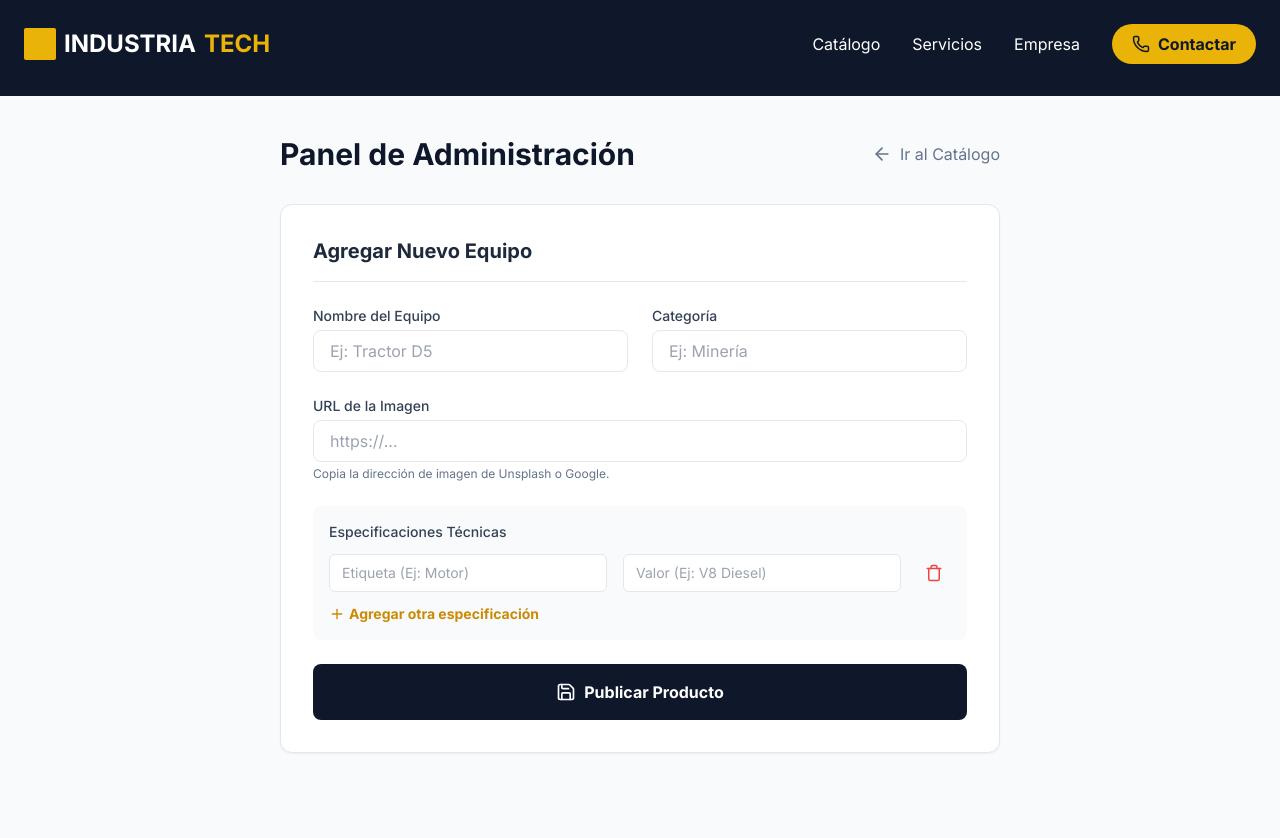
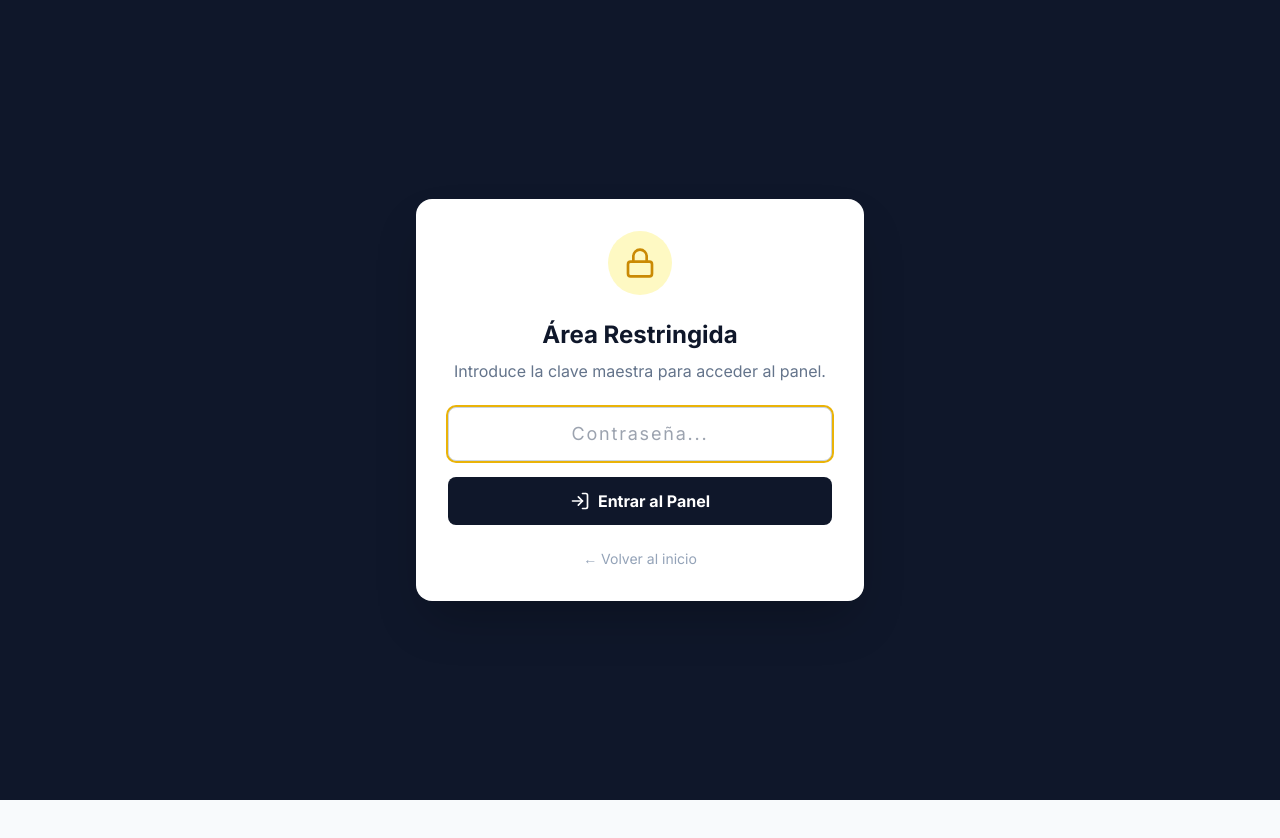
Before and after one commit to Javaldo/plataforma-web, a Next.js app in the folder frontend/: page /admin in a window 1280 px wide. Shown: the top 838 px of the page. After the commit the page ends 800 px from the top, so only its background shows below. Built offline with nearby package versions, Linux system fonts and the light colour scheme.

Commit message:
agregando contraseña de seguridad al panel de admin

```diff
--- a/frontend/src/app/admin/page.tsx
+++ b/frontend/src/app/admin/page.tsx
@@ -1,57 +1,86 @@
 "use client";
-import { useState } from 'react';
-import { Plus, Trash, Save, ArrowLeft } from 'lucide-react';
+import { useState, useEffect } from 'react';
+import { Plus, Trash, Save, ArrowLeft, Lock, LogIn } from 'lucide-react';
 import Link from 'next/link';
 import Navbar from '@/src/components/Navbar';
 
 export default function AdminPage() {
+    // --- ESTADO DE SEGURIDAD ---
+    const [isAuthorized, setIsAuthorized] = useState(false);
+    const [passwordInput, setPasswordInput] = useState("");
+    const [authError, setAuthError] = useState(false);
+
+    // --- ESTADO DEL FORMULARIO (Lo que ya tenías) ---
     const [isLoading, setIsLoading] = useState(false);
-
-    // Estado del formulario
     const [formData, setFormData] = useState({
         name: '',
         category: '',
         image: '',
     });
-
-    // Estado para las especificaciones dinámicas
     const [specs, setSpecs] = useState([{ label: '', value: '' }]);
 
-    // Manejar cambios en inputs normales
+    // Verificar si ya inició sesión antes (persistencia básica)
+    useEffect(() => {
+        const savedAuth = localStorage.getItem("adminAuth");
+        if (savedAuth === "true") {
+            setIsAuthorized(true);
+        }
+    }, []);
+
+    // FUNCIÓN PARA LOGIN
+    const handleLogin = (e: React.FormEvent) => {
+        e.preventDefault();
+        // Compara con la variable de entorno
+        if (passwordInput === process.env.NEXT_PUBLIC_ADMIN_PASSWORD) {
+            setIsAuthorized(true);
+            setAuthError(false);
+            localStorage.setItem("adminAuth", "true"); // Guardar sesión
+        } else {
+            setAuthError(true);
+            setPasswordInput(""); // Limpiar campo
+        }
+    };
+
+    // FUNCIÓN PARA CERRAR SESIÓN
+    const handleLogout = () => {
+        setIsAuthorized(false);
+        localStorage.removeItem("adminAuth");
+    };
+
+    // ... (Tus funciones de formulario anteriores: handleChange, etc.)
     const handleChange = (e: React.ChangeEvent<HTMLInputElement>) => {
         setFormData({ ...formData, [e.target.name]: e.target.value });
     };
 
-    // Manejar cambios en las especificaciones
     const handleSpecChange = (index: number, field: 'label' | 'value', value: string) => {
         const newSpecs = [...specs];
         newSpecs[index][field] = value;
         setSpecs(newSpecs);
     };
 
-    // Agregar una nueva fila de especificación
     const addSpec = () => {
         setSpecs([...specs, { label: '', value: '' }]);
     };
 
-    // Eliminar una fila de especificación
     const removeSpec = (index: number) => {
         const newSpecs = specs.filter((_, i) => i !== index);
         setSpecs(newSpecs);
     };
 
-    // ENVIAR AL BACKEND
     const handleSubmit = async (e: React.FormEvent) => {
         e.preventDefault();
         setIsLoading(true);
 
+        // Usamos la variable de entorno para la URL de la API también
+        const API_URL = process.env.NEXT_PUBLIC_API_URL || 'http://localhost:4000/api';
+
         const productToSave = {
             ...formData,
-            specs: specs.filter(s => s.label && s.value) // Limpiar vacíos
+            specs: specs.filter(s => s.label && s.value)
         };
 
         try {
-            const res = await fetch('http://localhost:4000/api/products', {
+            const res = await fetch(`${API_URL}/products`, {
                 method: 'POST',
                 headers: { 'Content-Type': 'application/json' },
                 body: JSON.stringify(productToSave)
@@ -59,7 +88,6 @@ export default function AdminPage() {
 
             if (res.ok) {
                 alert("✅ ¡Producto creado exitosamente!");
-                // Resetear formulario
                 setFormData({ name: '', category: '', image: '' });
                 setSpecs([{ label: '', value: '' }]);
             } else {
@@ -73,18 +101,64 @@ export default function AdminPage() {
         }
     };
 
+    // --- RENDERIZADO CONDICIONAL ---
+
+    // 1. SI NO ESTÁ AUTORIZADO, MOSTRAMOS PANTALLA DE LOGIN
+    if (!isAuthorized) {
+        return (
+            <div className="min-h-screen bg-slate-900 flex items-center justify-center p-4">
+                <div className="bg-white rounded-2xl p-8 w-full max-w-md shadow-2xl text-center">
+                    <div className="bg-yellow-100 w-16 h-16 rounded-full flex items-center justify-center mx-auto mb-6">
+                        <Lock className="text-yellow-600" size={32} />
+                    </div>
+                    <h2 className="text-2xl font-bold text-slate-900 mb-2">Área Restringida</h2>
+                    <p className="text-slate-500 mb-6">Introduce la clave maestra para acceder al panel.</p>
+
+                    <form onSubmit={handleLogin} className="space-y-4">
+                        <input
+                            type="password"
+                            placeholder="Contraseña..."
+                            value={passwordInput}
+                            onChange={(e) => setPasswordInput(e.target.value)}
+                            className="w-full px-4 py-3 border border-slate-300 rounded-lg focus:ring-2 focus:ring-yellow-500 outline-none text-center text-lg tracking-widest"
+                            autoFocus
+                        />
+                        {authError && <p className="text-red-500 text-sm font-bold">❌ Contraseña incorrecta</p>}
+
+                        <button
+                            type="submit"
+                            className="w-full bg-slate-900 text-white py-3 rounded-lg font-bold hover:bg-slate-800 transition flex items-center justify-center gap-2"
+                        >
+                            <LogIn size={20} /> Entrar al Panel
+                        </button>
+                    </form>
+
+                    <Link href="/" className="block mt-6 text-slate-400 hover:text-slate-600 text-sm">
+                        ← Volver al inicio
+                    </Link>
+                </div>
+            </div>
+        );
+    }
+
+    // 2. SI ESTÁ AUTORIZADO, MOSTRAMOS EL PANEL (Tu código anterior)
     return (
         <div className="min-h-screen bg-slate-50 pb-20">
             <Navbar />
-            <div className="h-24 bg-slate-900"></div> {/* Espaciador */}
+            <div className="h-24 bg-slate-900"></div>
 
             <div className="container mx-auto px-6 py-10 max-w-3xl">
 
                 <div className="flex justify-between items-center mb-8">
                     <h1 className="text-3xl font-bold text-slate-900">Panel de Administración</h1>
-                    <Link href="/" className="text-slate-500 hover:text-slate-900 flex items-center gap-2">
-                        <ArrowLeft size={20} /> Ir al Catálogo
-                    </Link>
+                    <div className="flex gap-4">
+                        <button onClick={handleLogout} className="text-red-500 font-bold hover:text-red-700 text-sm">
+                            Cerrar Sesión
+                        </button>
+                        <Link href="/" className="text-slate-500 hover:text-slate-900 flex items-center gap-2">
+                            <ArrowLeft size={20} /> Ir al Catálogo
+                        </Link>
+                    </div>
                 </div>
 
                 <div className="bg-white rounded-xl shadow-sm border border-slate-200 p-8">
@@ -127,7 +201,6 @@ export default function AdminPage() {
                                 className="w-full px-4 py-2 border rounded-lg focus:ring-2 focus:ring-yellow-500 outline-none"
                                 required
                             />
-                            <p className="text-xs text-slate-500 mt-1">Copia la dirección de imagen de Unsplash o Google.</p>
                         </div>
 
                         {/* 2. Especificaciones Dinámicas */}
@@ -137,13 +210,13 @@ export default function AdminPage() {
                             {specs.map((spec, index) => (
                                 <div key={index} className="flex gap-4 mb-3">
                                     <input
-                                        placeholder="Etiqueta (Ej: Motor)"
+                                        placeholder="Etiqueta"
                                         value={spec.label}
                                         onChange={(e) => handleSpecChange(index, 'label', e.target.value)}
                                         className="flex-1 px-3 py-2 border rounded-md text-sm"
                                     />
                                     <input
-                                        placeholder="Valor (Ej: V8 Diesel)"
+                                        placeholder="Valor"
                                         value={spec.value}
                                         onChange={(e) => handleSpecChange(index, 'value', e.target.value)}
                                         className="flex-1 px-3 py-2 border rounded-md text-sm"
@@ -167,7 +240,6 @@ export default function AdminPage() {
                             </button>
                         </div>
 
-                        {/* Botón Guardar */}
                         <button
                             type="submit"
                             disabled={isLoading}
```
Also changed, not shown: 1 other file (tests, documents, lock files or other folders).
